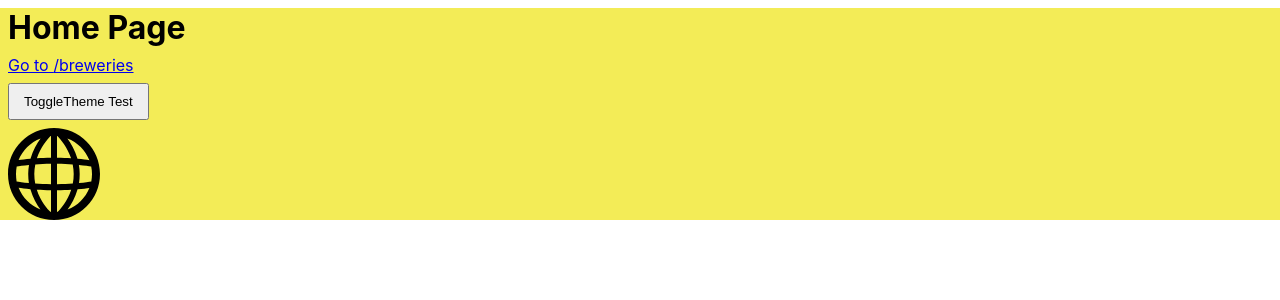
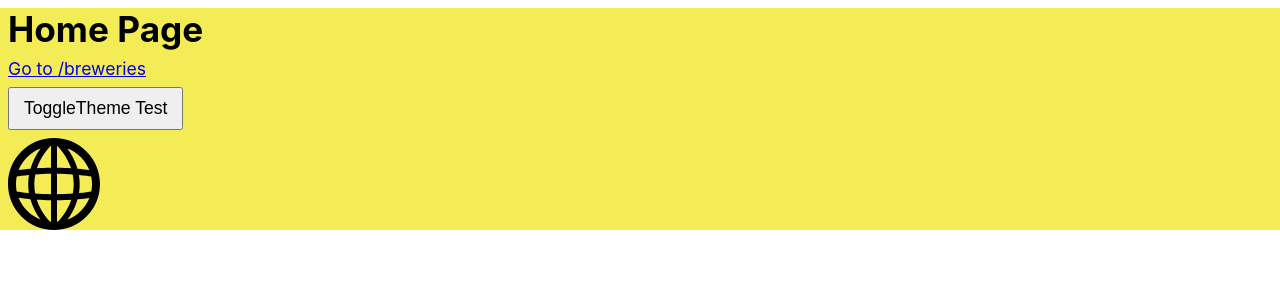
Before and after one commit to BrenoMaia98/BEES-project, a React (Create React App) app: page / in a window 1280 px wide. Shown: the top 300 px of the page. Built offline with nearby package versions, Linux system fonts and the light colour scheme; the HTML template or start-up script is replaced by a standard one.

Commit message:
adding responsivity to font-size

```diff
--- a/src/index.css
+++ b/src/index.css
@@ -6,6 +6,88 @@ body {
   -webkit-font-smoothing: antialiased;
   -moz-osx-font-smoothing: grayscale;
 }
+html {
+  font-size: 67.5%;
+}
+
+*:not(h1, h2, h3, h4, h5, h6, small, sub, sup) {
+  font-size: 100%;
+}
+
+@media only screen and (max-width: 320px) {
+  body {
+    font-size: 0.8rem;
+  }
+}
+
+@media only screen and (min-width: 320px) {
+  body {
+    font-size: 0.85rem;
+  }
+}
+@media only screen and (min-width: 480px) {
+  body {
+    font-size: 0.9rem;
+  }
+}
+@media only screen and (min-width: 600px) {
+  body {
+    font-size: 0.95rem;
+  }
+}
+@media only screen and (min-width: 768px) {
+  body {
+    /* no Need */
+    /* font-size: 0.95rem; */
+  }
+}
+@media only screen and (min-width: 900px) {
+  body {
+    font-size: 1rem;
+  }
+}
+@media only screen and (min-width: 1024px) {
+  body {
+    font-size: 1.05rem;
+  }
+}
+@media only screen and (min-width: 1200px) {
+  body {
+    font-size: 1.1rem;
+  }
+}
+
+@media only screen and (min-width: 1400px) {
+  body {
+    font-size: 1.15rem;
+  }
+}
+
+@media only screen and (min-width: 1600px) {
+  body {
+    font-size: 1.2rem;
+  }
+}
+@media only screen and (min-width: 1900px) {
+  body {
+    font-size: 1.25rem;
+  }
+}
+@media only screen and (min-width: 2400px) {
+  body {
+    font-size: 1.5rem;
+  }
+}
+@media only screen and (min-width: 3000px) {
+  body {
+    font-size: 1.75rem;
+  }
+}
+@media only screen and (min-width: 4000px) {
+  body {
+    font-size: 2rem;
+  }
+}
 
 code {
   font-family: source-code-pro, Menlo, Monaco, Consolas, 'Courier New',
```
